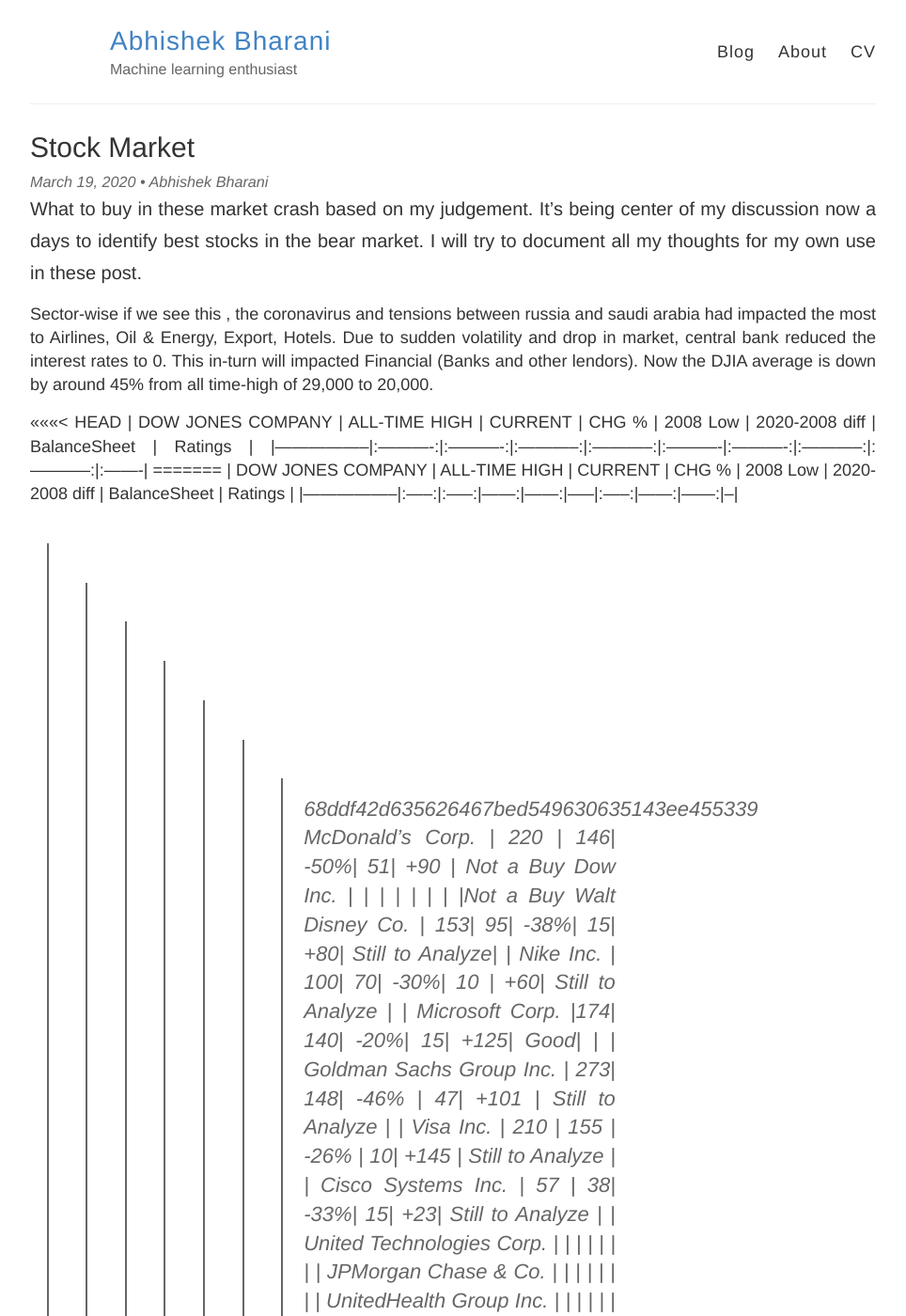
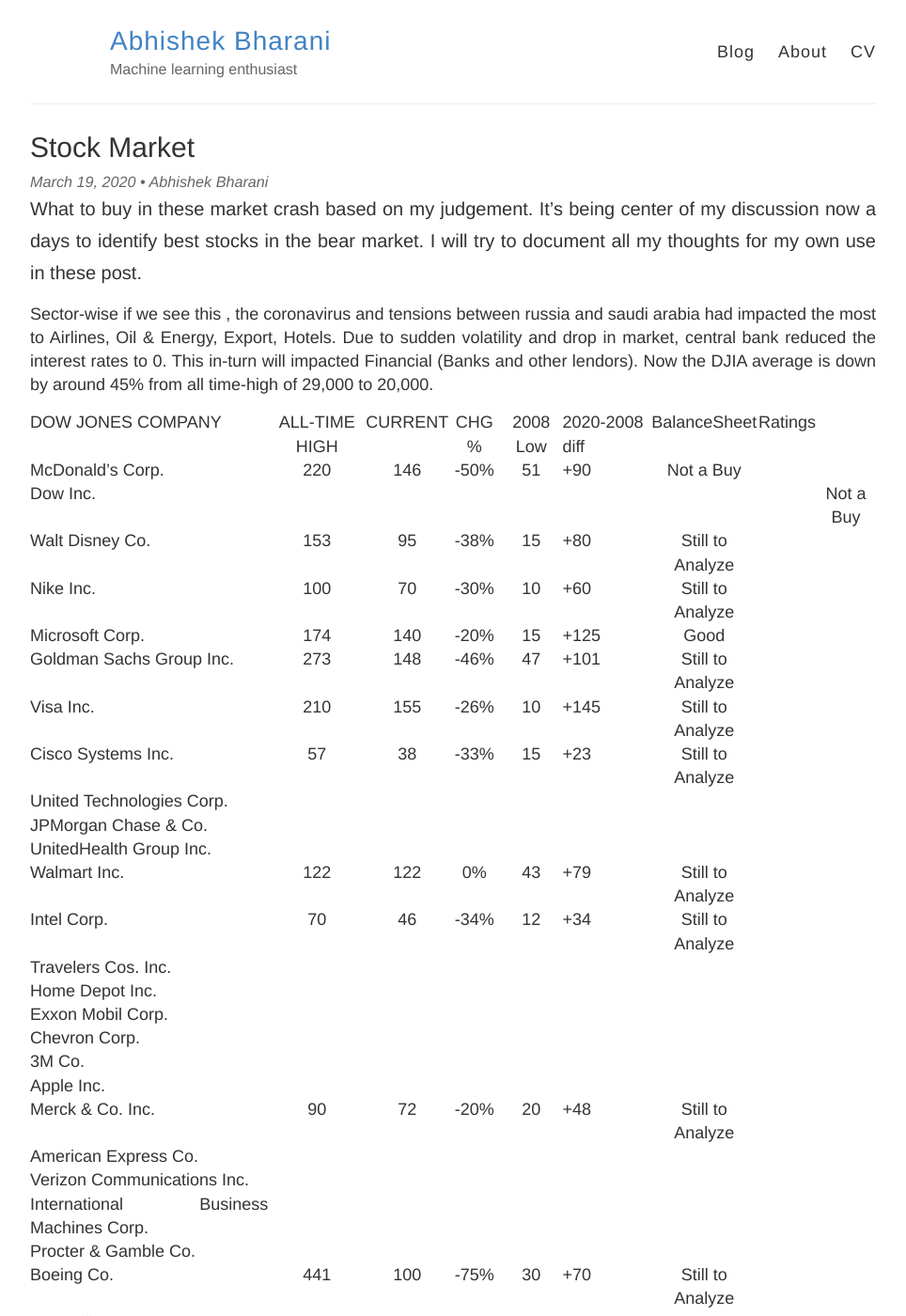
Before and after one commit to bharaniabhishek123/bharaniabhishek123.github.io, a Jekyll site: the page built from _posts/2020-03-19-Stock Market.md, in a window 1280 px wide and 1400 px high. Shown: the whole window at 94% size, without its empty margins (158-1122 px from the left). Built offline with Jekyll 4.4.1, drawn with Linux system fonts in a browser that asks for light colours; some of the changed text lies outside the part shown.

Commit message:
new changes

```diff
--- a/_posts/2020-03-19-Stock Market.md
+++ b/_posts/2020-03-19-Stock Market.md
@@ -9,13 +9,8 @@
 Sector-wise if we see this , the coronavirus and tensions between russia and saudi arabia had impacted the most to Airlines, Oil & Energy, Export, Hotels. Due to sudden volatility and drop in market, central bank reduced the interest rates to 0. This in-turn will impacted Financial (Banks and other lendors). Now the DJIA average is down by around 45% from all time-high of 29,000 to 20,000.
 
 
-<<<<<<< HEAD
 | DOW JONES COMPANY         | ALL-TIME HIGH 	| CURRENT   | CHG  %  | 2008 Low      | 2020-2008 diff     | BalanceSheet    | Ratings   |
 |-----------------|:----------:|:----------:|:-----------:|:-----------:|:----------|:----------:|:-----------:|:-----------:|:-------|
-=======
-| DOW JONES COMPANY         | ALL-TIME HIGH 	| CURRENT   | CHG %  | 2008 Low  | 2020-2008 diff    | BalanceSheet  | Ratings   |
-|-----------------|:-----:|:-----:|------:|------:|-----|:-----:|------:|------:|--|
->>>>>>> 68ddf42d635626467bed549630635143ee455339
 McDonald's Corp. | 220 | 146|  -50%| 51| +90 |  Not a Buy
 Dow Inc. | | | | | | | |Not a Buy
 Walt Disney Co. | 153| 95| -38%| 15| +80| Still to Analyze| |
```
